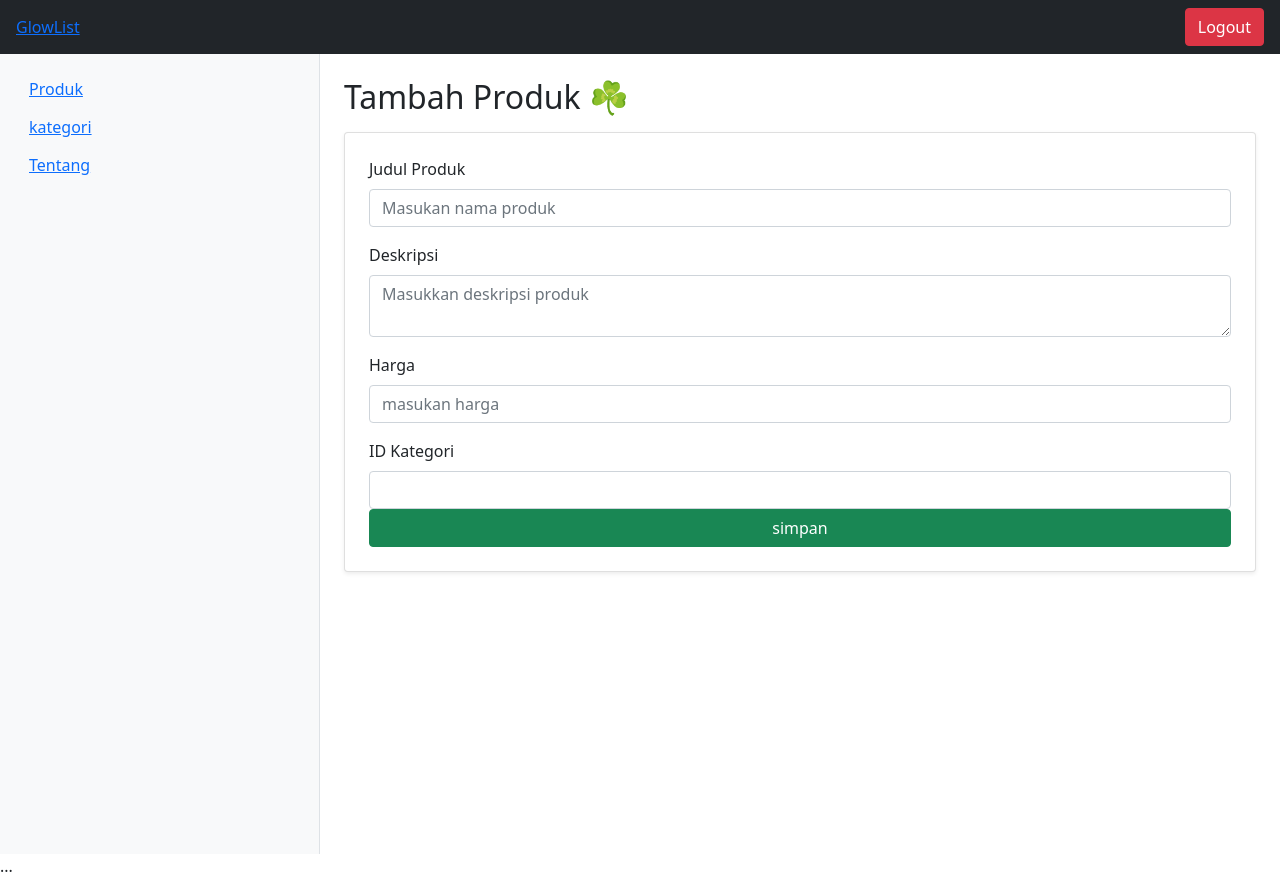
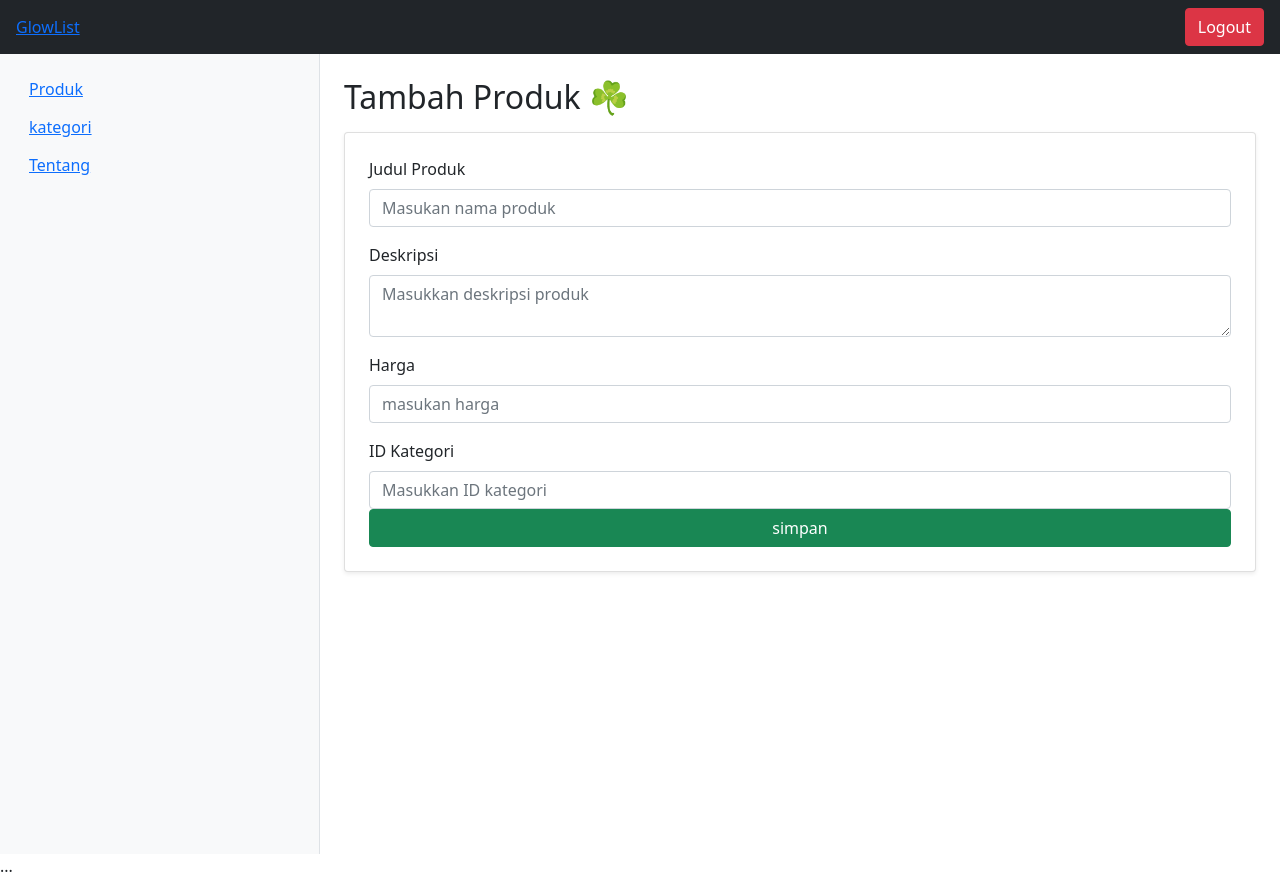
Before and after one commit to anggitanur512-lgtm/GlowList_Frontend, a React (Vite) app in the folder glowlist-frontend/: page /produk/tambah in a window 1280 px wide. Built offline with nearby package versions, Linux system fonts and the light colour scheme.

Commit message:
Update AddProduk.jsx

```diff
--- a/glowlist-frontend/src/pages/AddProduk.jsx
+++ b/glowlist-frontend/src/pages/AddProduk.jsx
@@ -79,7 +79,7 @@ export default function AddProduk() {
 
                 <div className="mb-3>">
                     <label className="form-label">ID Kategori</label>
-                    <select
+                    <input
                     type="number"
                     name="id_kategori"
                     value={formData.id_kategori}
```
